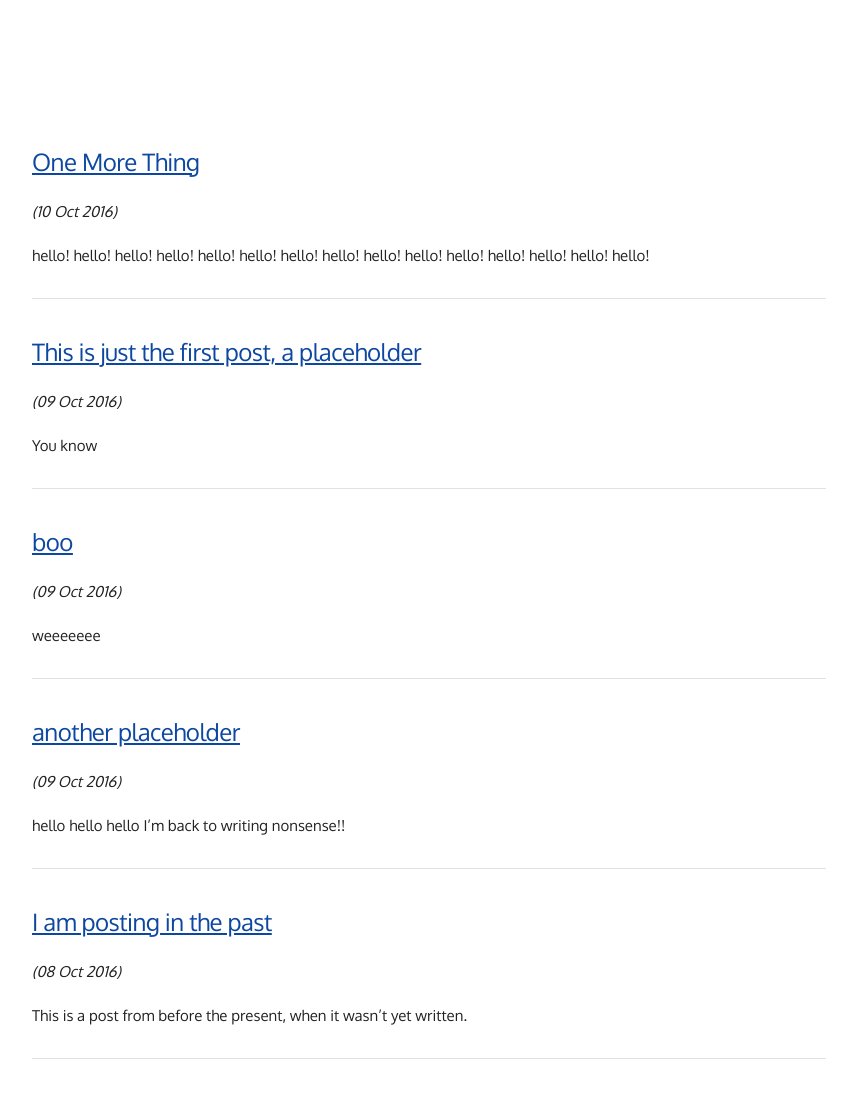
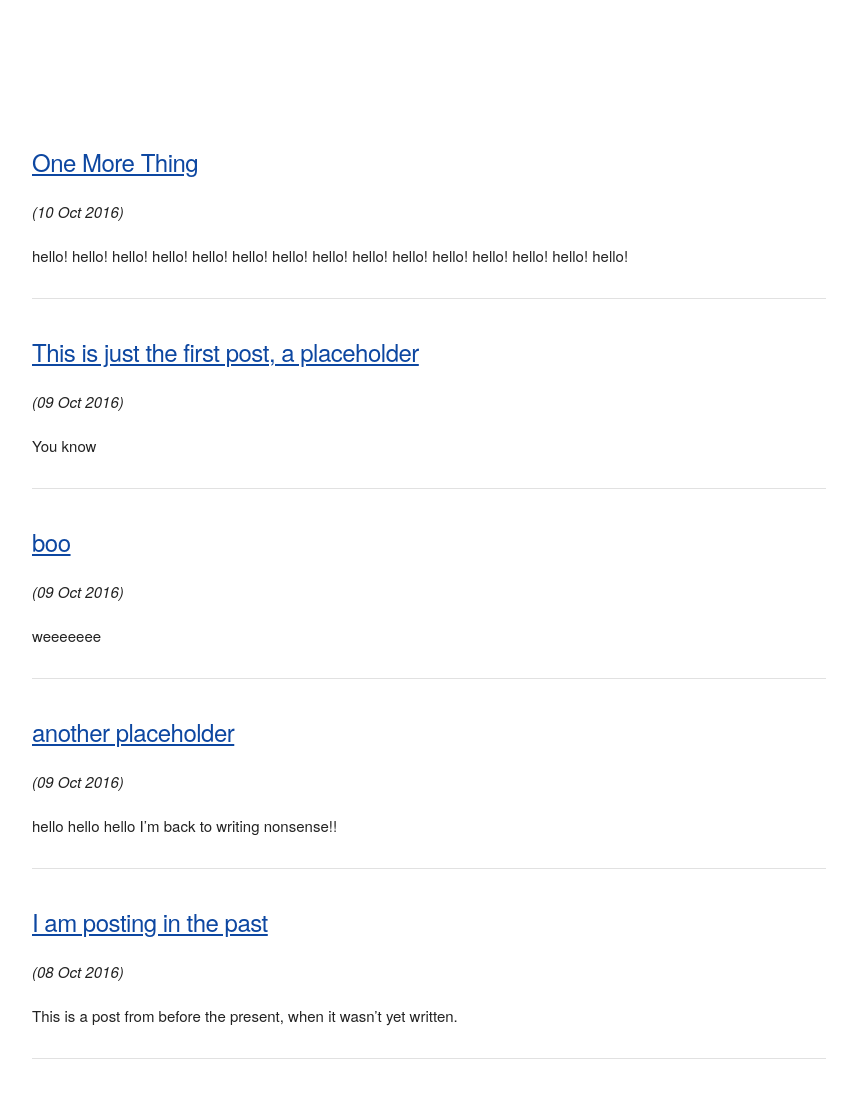
Before and after one commit to mt-trash/mt-trash.github.io, a Jekyll site: the page built from index.html, in a window 1280 px wide. Shown: the whole page, without its empty margins (128-985 px from the left). Built offline with Jekyll 4.4.1, drawn with Linux system fonts in a browser that asks for light colours; the list of posts is cut into pages by our own code.

Commit message:
Update skeleton.css

```diff
--- a/css/skeleton.css
+++ b/css/skeleton.css
@@ -124,7 +124,7 @@ body {
   font-size: 1.5em; /* currently ems cause chrome bug misinterpreting rems on body element */
   line-height: 1.6;
   font-weight: 400;
-  font-family: "Oxygen", "HelveticaNeue", "Helvetica Neue", Helvetica, Arial, sans-serif;
+  font-family: "Droid+Sans+Mono", "HelveticaNeue", "Helvetica Neue", Helvetica, Arial, sans-serif;
   color: #222; }
 
 
```
